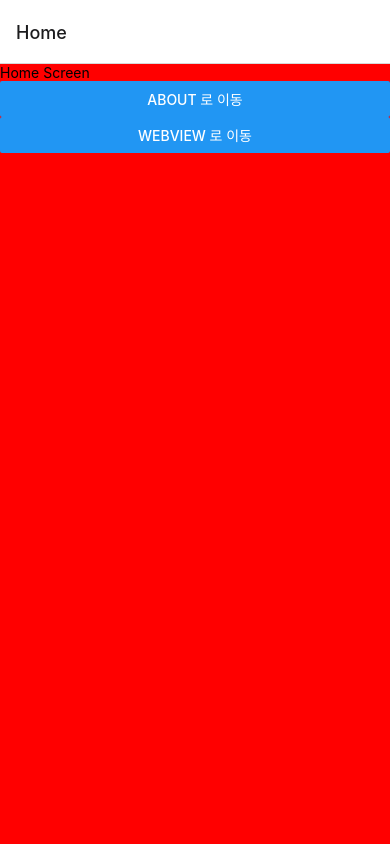
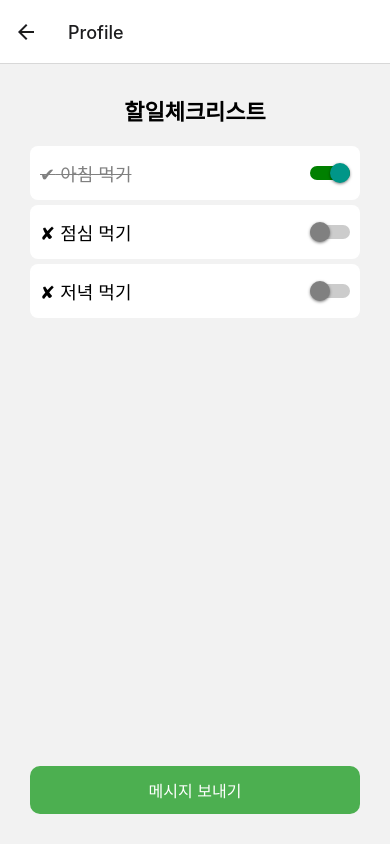
Before and after one commit to devgreact/til-rna-app, a React Native app: screen /Profile in a window 390 px wide. Built offline with nearby package versions, Linux system fonts and the light colour scheme.

Commit message:
컴포넌트 응용

```diff
--- a/src/navigations/ScreenStackNavigator.tsx
+++ b/src/navigations/ScreenStackNavigator.tsx
@@ -3,6 +3,7 @@ import React from 'react';
 import HomeScreen from '../screens/HomeScreen';
 import AboutScreen from '../screens/AboutScreen';
 import WebViewScreen from '../screens/WebViewScreen';
+import ProfileScreen from '../screens/ProfileScreen';
 
 const ScreenStackNavigator = () => {
   // screen 스택에 대한 정보관리
@@ -13,6 +14,7 @@ const ScreenStackNavigator = () => {
       <Stack.Screen name="Home" component={HomeScreen} />
       <Stack.Screen name="About" component={AboutScreen} />
       <Stack.Screen name="WebView" component={WebViewScreen} />
+      <Stack.Screen name="Profile" component={ProfileScreen} />
     </Stack.Navigator>
   );
 };
--- a/src/screens/HomeScreen.tsx
+++ b/src/screens/HomeScreen.tsx
@@ -14,6 +14,10 @@ const HomeScreen = ({navigation}: {navigation: any}): JSX.Element => {
           title={'WebView 로 이동'}
           onPress={() => navigation.navigate('WebView')}
         />
+        <Button
+          title={'Profile 로 이동'}
+          onPress={() => navigation.navigate('Profile')}
+        />
       </View>
     </SafeAreaView>
   );
@@ -23,7 +27,6 @@ const HomeScreen = ({navigation}: {navigation: any}): JSX.Element => {
 const styles = StyleSheet.create({
   container: {
     flex: 1,
-    backgroundColor: 'red',
   },
 });
 
--- /dev/null
+++ b/src/screens/ProfileScreen.tsx
@@ -0,0 +1,121 @@
+import React, {useState} from 'react';
+import {
+  FlatList,
+  SafeAreaView,
+  StyleSheet,
+  Switch,
+  Text,
+  View,
+  TouchableOpacity,
+  Alert,
+} from 'react-native';
+
+type Task = {
+  id: string;
+  title: string;
+  done: boolean;
+};
+
+export default function ProfileScreen() {
+  // 할일 데이터 state
+  const [tasks, setTasks] = useState<Task[]>([
+    {id: '1', title: '아침 먹기', done: true},
+    {id: '2', title: '점심 먹기', done: false},
+    {id: '3', title: '저녁 먹기', done: false},
+  ]);
+
+  // 할일 목록중  state의 done 변경
+  const toggleSwitch = (id: string) => {
+    setTasks(prev =>
+      prev.map(item => (item.id === id ? {...item, done: !item.done} : item)),
+    );
+  };
+
+  const renderItem = ({item}: {item: Task}) => (
+    <View style={styles.itemRow}>
+      <Text style={[styles.itemText, item.done && styles.checkedText]}>
+        {item.done ? '✔' : '✘'} {item.title}
+      </Text>
+      <Switch
+        value={item.done}
+        onValueChange={() => toggleSwitch(item.id)}
+        thumbColor={item.done ? 'orange' : 'gray'}
+        trackColor={{false: '#ccc', true: 'green'}}
+      />
+    </View>
+  );
+
+  return (
+    <SafeAreaView style={styles.container}>
+      <View style={styles.viewContainer}>
+        <Text style={styles.title}>할일체크리스트</Text>
+        {/* 목록 출력 */}
+        <FlatList
+          data={tasks}
+          renderItem={renderItem}
+          keyExtractor={item => item.id}
+          ItemSeparatorComponent={() => <View style={styles.separator} />}
+        />
+
+        <TouchableOpacity
+          style={styles.button}
+          onPress={() => Alert.alert('오늘도 화이팅하세요. ^^')}
+          onPressIn={() => console.log('onPressIn')}
+          onPressOut={() => console.log('onPressOut')}>
+          <Text style={styles.buttonText}>메시지 보내기</Text>
+        </TouchableOpacity>
+      </View>
+    </SafeAreaView>
+  );
+}
+const styles = StyleSheet.create({
+  container: {
+    flex: 1,
+    alignItems: 'center',
+    backgroundColor: '#fff',
+    width: '100%',
+  },
+  viewContainer: {
+    flex: 1,
+    width: '100%',
+    padding: 30,
+    backgroundColor: '#f2f2f2',
+  },
+  title: {
+    fontSize: 22,
+    marginBottom: 20,
+    fontWeight: 'bold',
+    textAlign: 'center',
+  },
+  itemRow: {
+    flexDirection: 'row',
+    justifyContent: 'space-between',
+    alignItems: 'center',
+    paddingVertical: 14,
+    paddingHorizontal: 10,
+    backgroundColor: '#fff',
+    borderRadius: 8,
+  },
+  itemText: {
+    fontSize: 18,
+  },
+  checkedText: {
+    textDecorationLine: 'line-through',
+    color: 'gray',
+  },
+  separator: {
+    height: 5,
+    backgroundColor: '#f2f2f2',
+  },
+  button: {
+    marginTop: 30,
+    backgroundColor: '#4CAF50',
+    paddingVertical: 12,
+    borderRadius: 10,
+    alignItems: 'center',
+  },
+  buttonText: {
+    color: '#fff',
+    fontSize: 16,
+  },
+});
```
Also changed, not shown: src/assets/test.jpg (renamed from assets/test.jpg), 1 other file (tests, documents, lock files or other folders).
